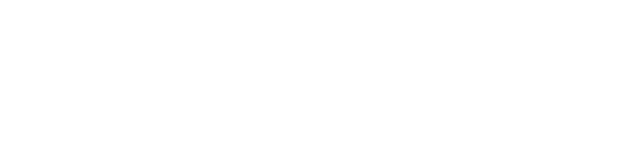
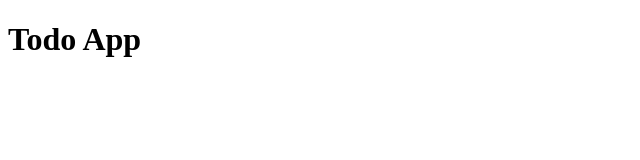
Before and after one commit to blessedbc/Todo-App, a plain HTML site: page index.html in a window 1280 px wide. Shown: the whole page, without its empty margins (0-640 px from the left). Drawn offline with Linux system fonts and the light colour scheme.

Commit message:
Todo App

```diff
--- a/index.html
+++ b/index.html
@@ -9,7 +9,7 @@
 </head>
 <body>
   <main>
-
+    <h1>Todo App</h1>
   </main>
 </body>
 </html>
```
